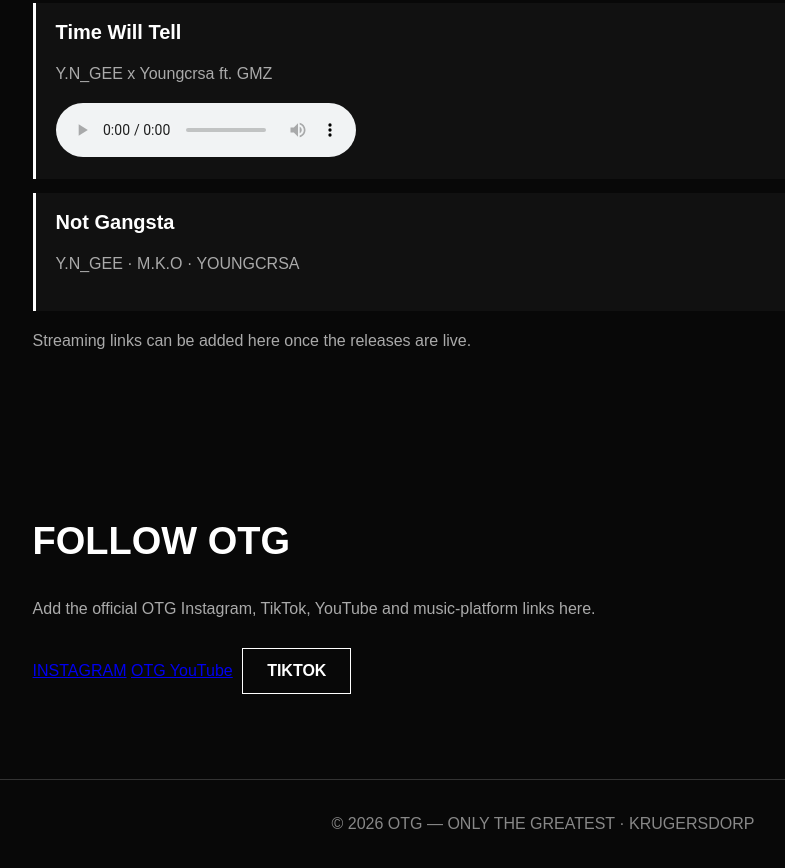
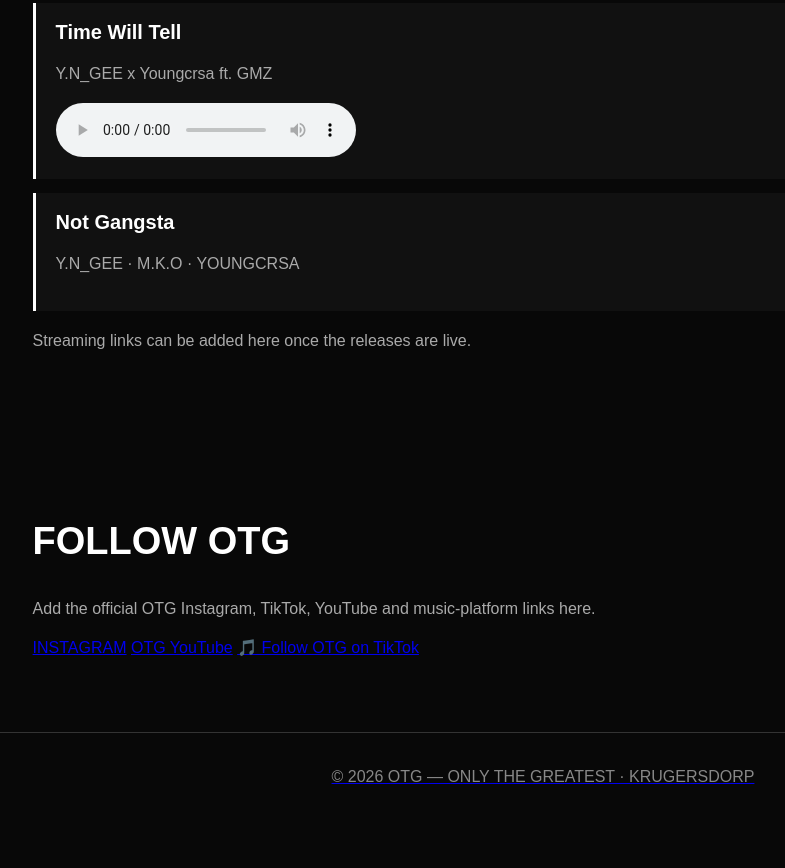
Before and after one commit to ynggee99-design/otg-krugersdorp., a plain HTML site: page index.html in a window 1280 px wide. Shown: the part 1952-2820 px from the top of the page, without its empty margins (97-882 px from the left). After the commit the page ends 2773 px from the top, so only its background shows below. Drawn offline with Linux system fonts and the light colour scheme.

Commit message:
Update index.html

```diff
--- a/index.html
+++ b/index.html
@@ -75,7 +75,8 @@
   <a href="https://www.instagram.com/otg_only_the_greatest" target="_blank">INSTAGRAM</a>
   <a href="https://www.youtube.com/@OnlytheGreatest-OTG" target="_blank">OTG YouTube</a>
 </div>
-  <a class="btn" href="#">TIKTOK</a>
+  <a href="https://www.tiktok.com/@o.t.g_entertainment" target="_blank" class="social-btn">
+  🎵 Follow OTG on TikTok
 </section>
 
 <footer>© 2026 OTG — ONLY THE GREATEST · KRUGERSDORP</footer>
```
